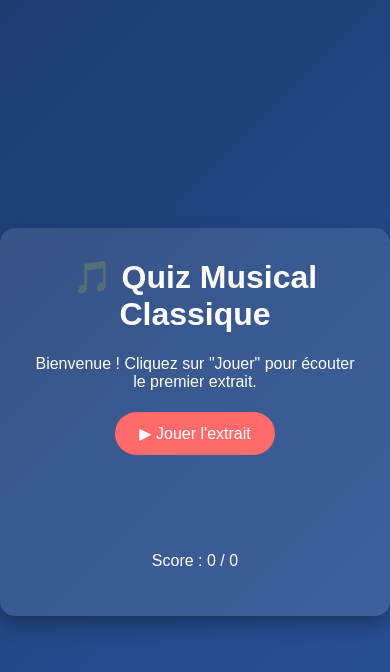
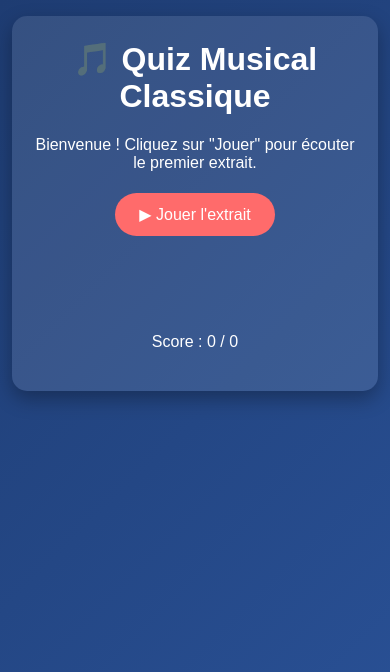
Before and after one commit to E1000y/MusicQuiz2027, a plain HTML site: page index.html in a window 390 px wide. Drawn offline with Linux system fonts and the light colour scheme.

Commit message:
Improve portrait mobile layout
Co-authored-by: Copilot <223556219+Copilot@users.noreply.github.com>

```diff
--- a/index.html
+++ b/index.html
@@ -2,6 +2,7 @@
 <html lang="fr">
 <head>
 <meta charset="UTF-8">
+<meta name="viewport" content="width=device-width, initial-scale=1">
 <title>Quiz Musical Classique 🎵</title>
 <style>
   body {
@@ -66,6 +67,24 @@
   .choice:hover { background: rgba(255,255,255,0.3); }
   .choice.correct-answer { background: #2f9e44; }
   .choice.wrong-answer { background: #c92a2a; }
+  @media (max-width: 600px) and (orientation: portrait) {
+    body {
+      align-items: flex-start;
+      min-height: 100vh;
+      min-height: 100dvh;
+      padding: 16px 12px;
+      box-sizing: border-box;
+    }
+    .quiz-box {
+      box-sizing: border-box;
+      width: 100%;
+      padding: 24px 18px;
+    }
+    .choice {
+      box-sizing: border-box;
+      font-size: 16px;
+    }
+  }
 </style>
 <base target="_blank">
 </head>
```
